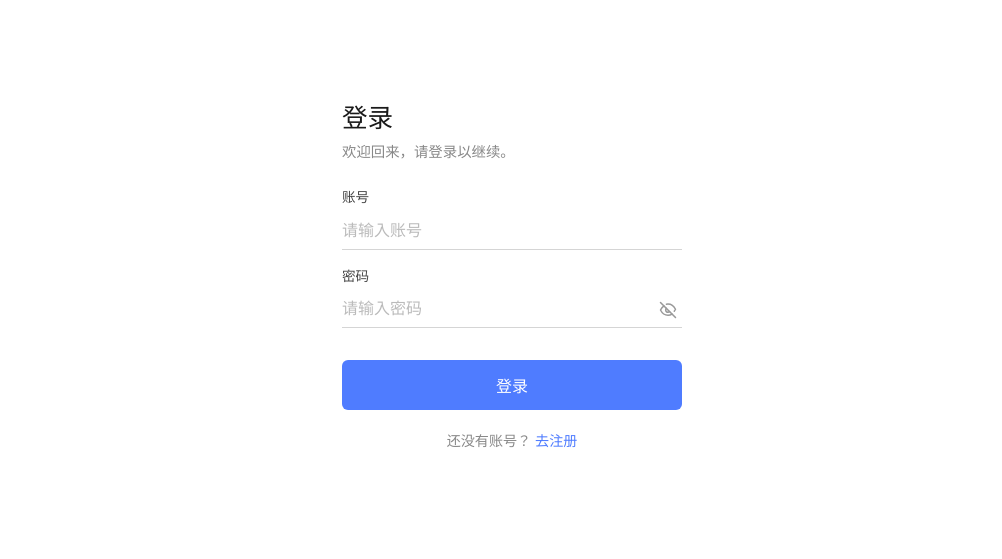
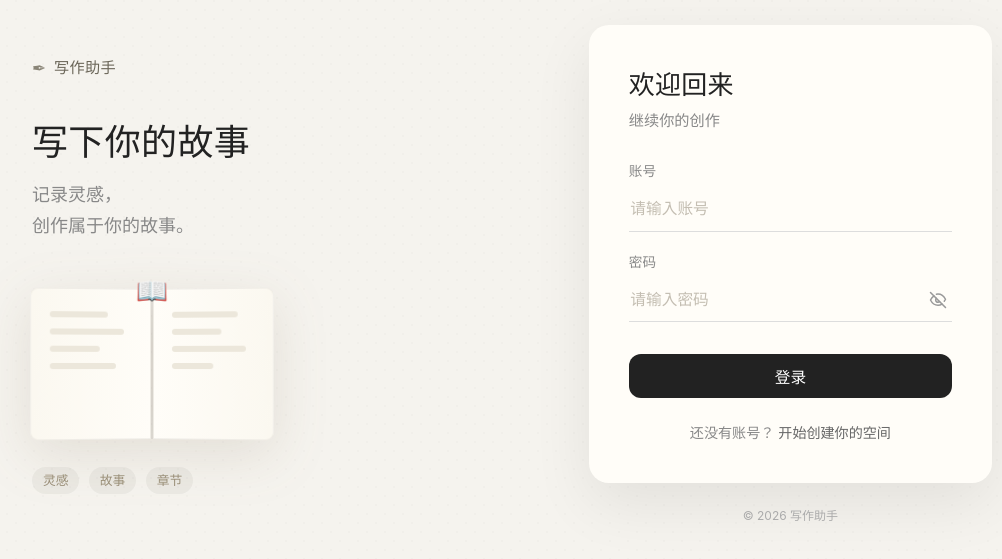
Before and after one commit to waxilo/WiterDemo, a Vue app in the folder front-end/: page / in a window 1280 px wide. Shown: the part 125-684 px from the top of the page, without its empty margins (128-1130 px from the left). Built offline with nearby package versions, Linux system fonts and the light colour scheme.

Commit message:
feat(front-end): 重新设计登录页并抽取统一主题
左右布局品牌区+CSS插画，暖色纸张风登录卡；新增 theme.css 设计变量供全站复用

```diff
--- a/front-end/src/main.ts
+++ b/front-end/src/main.ts
@@ -1,4 +1,5 @@
 import { createApp } from "vue";
 import App from "./App.vue";
+import "./assets/theme.css";
 
 createApp(App).mount("#app");
--- a/front-end/src/views/LoginView.vue
+++ b/front-end/src/views/LoginView.vue
@@ -24,15 +24,58 @@ const submitLabel = computed(() => {
 
 <template>
   <main class="page">
-    <section class="login-card">
-      <h1>{{ isRegister ? "注册" : "登录" }}</h1>
+    <div class="layout">
+      <!-- 左侧品牌区 -->
+      <section class="brand">
+        <div class="brand-inner">
+          <div class="brand-head">
+            <span class="brand-mark">✒</span>
+            <span class="brand-tag">写作助手</span>
+          </div>
+
+          <h1 class="brand-title">写下你的故事</h1>
+          <p class="brand-sub">记录灵感，<br />创作属于你的故事。</p>
+
+          <!-- 纯 CSS 轻量插画：一本摊开的书 -->
+          <div class="illustration" aria-hidden="true">
+            <div class="book">
+              <div class="book-page left">
+                <span class="line w70"></span>
+                <span class="line w90"></span>
+                <span class="line w60"></span>
+                <span class="line w80"></span>
+              </div>
+              <div class="book-spine"></div>
+              <div class="book-page right">
+                <span class="line w80"></span>
+                <span class="line w60"></span>
+                <span class="line w90"></span>
+                <span class="line w50"></span>
+              </div>
+              <span class="book-emoji">📖</span>
+            </div>
+            <div class="tags">
+              <span class="tag">灵感</span>
+              <span class="tag">故事</span>
+              <span class="tag">章节</span>
+            </div>
+          </div>
+        </div>
+      </section>
+
+      <!-- 右侧登录区 -->
+      <section class="auth">
+        <div class="login-card">
+          <header class="card-head">
+            <h2>{{ isRegister ? "创建空间" : "欢迎回来" }}</h2>
             <p class="subtitle">
-        {{ isRegister ? "创建一个新账号开始使用。" : "欢迎回来，请登录以继续。" }}
+              {{ isRegister ? "开始你的创作之旅" : "继续你的创作" }}
             </p>
+          </header>
 
           <form class="form" @submit.prevent="submit">
             <label class="field">
-          <span>账号</span>
+              <span class="field-label">账号</span>
               <input
                 v-model="username"
                 type="text"
@@ -43,12 +86,14 @@ const submitLabel = computed(() => {
             </label>
 
             <label class="field">
-          <span>密码</span>
+              <span class="field-label">密码</span>
               <div class="password-wrap">
                 <input
                   v-model="password"
                   :type="showPassword ? 'text' : 'password'"
-              :autocomplete="isRegister ? 'new-password' : 'current-password'"
+                  :autocomplete="
+                    isRegister ? 'new-password' : 'current-password'
+                  "
                   placeholder="请输入密码"
                   :disabled="loading"
                 />
@@ -70,7 +115,9 @@ const submitLabel = computed(() => {
                     stroke-linecap="round"
                     stroke-linejoin="round"
                   >
-                <path d="M2 12s3.5-7 10-7 10 7 10 7-3.5 7-10 7-10-7-10-7Z" />
+                    <path
+                      d="M2 12s3.5-7 10-7 10 7 10 7-3.5 7-10 7-10-7-10-7Z"
+                    />
                     <circle cx="12" cy="12" r="3" />
                   </svg>
                   <svg
@@ -98,7 +145,7 @@ const submitLabel = computed(() => {
             </label>
 
             <label v-if="isRegister" class="field">
-          <span>确认密码</span>
+              <span class="field-label">确认密码</span>
               <div class="password-wrap">
                 <input
                   v-model="confirmPassword"
@@ -125,7 +172,9 @@ const submitLabel = computed(() => {
                     stroke-linecap="round"
                     stroke-linejoin="round"
                   >
-                <path d="M2 12s3.5-7 10-7 10 7 10 7-3.5 7-10 7-10-7-10-7Z" />
+                    <path
+                      d="M2 12s3.5-7 10-7 10 7 10 7-3.5 7-10 7-10-7-10-7Z"
+                    />
                     <circle cx="12" cy="12" r="3" />
                   </svg>
                   <svg
@@ -163,17 +212,25 @@ const submitLabel = computed(() => {
             <template v-if="isRegister">
               已有账号？
               <button type="button" class="link" @click="switchMode('login')">
-            去登录
+                回到登录
               </button>
             </template>
             <template v-else>
               还没有账号？
-          <button type="button" class="link" @click="switchMode('register')">
-            去注册
+              <button
+                type="button"
+                class="link"
+                @click="switchMode('register')"
+              >
+                开始创建你的空间
               </button>
             </template>
           </p>
+        </div>
+
+        <p class="copyright">© 2026 写作助手</p>
       </section>
+    </div>
   </main>
 </template>
 
@@ -183,68 +240,240 @@ const submitLabel = computed(() => {
   display: flex;
   align-items: center;
   justify-content: center;
-  padding: 1rem;
-  background-color: #ffffff;
+  padding: 2rem 1.5rem;
+  background-color: var(--bg-color);
+  /* 轻微纸张纹理：低调的斜向噪点 */
+  background-image: radial-gradient(
+      rgba(0, 0, 0, 0.015) 1px,
+      transparent 1px
+    ),
+    radial-gradient(rgba(0, 0, 0, 0.015) 1px, transparent 1px);
+  background-size: 18px 18px, 18px 18px;
+  background-position: 0 0, 9px 9px;
+}
+
+.layout {
+  display: grid;
+  grid-template-columns: 1.1fr 0.9fr;
+  align-items: center;
+  gap: 4rem;
+  width: 100%;
+  max-width: 960px;
+  animation: rise 300ms ease both;
+}
+
+@keyframes rise {
+  from {
+    opacity: 0;
+    transform: translateY(20px);
+  }
+  to {
+    opacity: 1;
+    transform: translateY(0);
+  }
+}
+
+/* ---------- 左侧品牌 ---------- */
+.brand-inner {
+  max-width: 380px;
+}
+
+.brand-head {
+  display: inline-flex;
+  align-items: center;
+  gap: 0.5rem;
+  color: var(--secondary-color);
+  margin-bottom: 2.5rem;
+}
+
+.brand-mark {
+  font-size: 1.05rem;
+  color: #8a8577;
+}
+
+.brand-tag {
+  font-size: 0.95rem;
+  font-weight: 600;
+  letter-spacing: 0.02em;
+  color: #6b6659;
+}
+
+.brand-title {
+  margin: 0;
+  font-size: 36px;
+  font-weight: 700;
+  line-height: 1.2;
+  color: var(--text-color);
+  letter-spacing: 0.01em;
+}
+
+.brand-sub {
+  margin: 1rem 0 0;
+  font-size: 18px;
+  line-height: 1.7;
+  color: var(--secondary-color);
+}
+
+/* ---------- CSS 插画 ---------- */
+.illustration {
+  margin-top: 3rem;
+}
+
+.book {
+  position: relative;
+  display: flex;
+  width: 240px;
+  height: 150px;
+  filter: drop-shadow(0 14px 26px rgba(120, 100, 70, 0.14));
+}
+
+.book-page {
+  flex: 1;
+  padding: 22px 18px;
+  display: flex;
+  flex-direction: column;
+  gap: 11px;
+  background: var(--paper-color);
+  border: 1px solid rgba(0, 0, 0, 0.05);
+}
+
+.book-page.left {
+  border-radius: 8px 0 0 8px;
+  transform: perspective(600px) rotateY(6deg);
+  transform-origin: right center;
+  background: linear-gradient(90deg, #fbf8f0, var(--paper-color));
+}
+
+.book-page.right {
+  border-radius: 0 8px 8px 0;
+  transform: perspective(600px) rotateY(-6deg);
+  transform-origin: left center;
+  background: linear-gradient(-90deg, #fbf8f0, var(--paper-color));
+}
+
+.book-spine {
+  width: 2px;
+  background: rgba(0, 0, 0, 0.06);
+}
+
+.line {
+  height: 6px;
+  border-radius: 3px;
+  background: #ece7db;
+}
+
+.line.w50 {
+  width: 50%;
+}
+.line.w60 {
+  width: 60%;
+}
+.line.w70 {
+  width: 70%;
+}
+.line.w80 {
+  width: 80%;
+}
+.line.w90 {
+  width: 90%;
+}
+
+.book-emoji {
+  position: absolute;
+  top: -18px;
+  left: 50%;
+  transform: translateX(-50%);
+  font-size: 26px;
+  filter: saturate(0.85);
+}
+
+.tags {
+  display: flex;
+  gap: 0.6rem;
+  margin-top: 1.75rem;
+}
+
+.tag {
+  padding: 0.3em 0.85em;
+  font-size: 0.8rem;
+  color: #9a8f78;
+  background: rgba(138, 133, 119, 0.09);
+  border-radius: 999px;
+}
+
+/* ---------- 右侧登录区 ---------- */
+.auth {
+  display: flex;
+  flex-direction: column;
+  align-items: center;
 }
 
 .login-card {
   width: 100%;
-  max-width: 340px;
-  text-align: left;
+  max-width: 420px;
+  padding: 40px;
+  background: var(--paper-color);
+  border-radius: var(--radius-lg);
+  box-shadow: var(--shadow-card);
 }
 
-h1 {
-  margin: 0 0 0.25rem;
-  font-size: 1.6rem;
-  color: #1a1a1a;
+.card-head {
+  margin-bottom: 1.75rem;
+}
+
+.card-head h2 {
+  margin: 0;
+  font-size: 26px;
+  font-weight: 700;
+  color: var(--text-color);
+  letter-spacing: 0.01em;
 }
 
 .subtitle {
-  margin: 0 0 1.5rem;
-  color: #888;
-  font-size: 0.9rem;
+  margin: 0.4rem 0 0;
+  font-size: 0.95rem;
+  color: var(--secondary-color);
 }
 
 .form {
   display: flex;
   flex-direction: column;
-  gap: 1rem;
+  gap: 1.25rem;
 }
 
 .field {
   display: flex;
   flex-direction: column;
-  gap: 0.35rem;
+  gap: 0.4rem;
 }
 
-.field span {
+.field-label {
   font-size: 0.85rem;
-  font-weight: 600;
-  color: #444;
+  color: var(--secondary-color);
 }
 
 .field input {
-  padding: 0.55em 0;
-  font-size: 1em;
+  height: 44px;
+  padding: 0 0.1em;
+  font-size: 0.98rem;
   border: none;
-  border-bottom: 1px solid #d5d5d5;
+  border-bottom: 1px solid var(--border-color);
   border-radius: 0;
   background-color: transparent;
-  color: #1a1a1a;
-  transition: border-color 0.2s;
+  color: var(--text-color);
+  transition: border-color 0.25s ease;
 }
 
 .field input:focus {
   outline: none;
-  border-bottom-color: #4f7cff;
+  border-bottom-color: var(--border-strong);
 }
 
 .field input::placeholder {
-  color: #bbb;
+  color: #c4beb2;
 }
 
-/* Hide the WebView2/Edge native password reveal & clear controls so only our
-   custom eye toggle shows. */
+/* 隐藏 WebView2/Edge 原生的密码显示 / 清除控件，只保留自定义眼睛 */
 .field input::-ms-reveal,
 .field input::-ms-clear {
   display: none;
@@ -258,8 +487,8 @@ h1 {
 
 .password-wrap input {
   flex: 1;
+  width: 100%;
   padding-right: 2.5rem;
-  width: 100%;
 }
 
 .toggle {
@@ -273,11 +502,11 @@ h1 {
   background-color: transparent;
   border: none;
   cursor: pointer;
-  transition: color 0.2s;
+  transition: color 0.2s ease;
 }
 
 .toggle:hover:not(:disabled) {
-  color: #4f7cff;
+  color: #666;
 }
 
 .toggle:disabled {
@@ -286,45 +515,52 @@ h1 {
 }
 
 .submit {
-  margin-top: 1rem;
-  padding: 0.8em 1em;
-  font-size: 1em;
+  height: 44px;
+  margin-top: 0.75rem;
+  font-size: 0.98rem;
   font-weight: 600;
-  color: #ffffff;
-  background-color: #4f7cff;
+  color: #fff;
+  background-color: var(--accent-color);
   border: none;
-  border-radius: 6px;
+  border-radius: var(--radius-md);
   cursor: pointer;
-  transition: background-color 0.2s;
+  transition: background-color 0.2s ease, transform 0.15s ease,
+    box-shadow 0.2s ease;
 }
 
 .submit:hover:not(:disabled) {
-  background-color: #3d68e8;
+  background-color: var(--accent-hover);
+  transform: translateY(-1px);
+  box-shadow: 0 6px 18px rgba(0, 0, 0, 0.12);
+}
+
+.submit:active:not(:disabled) {
+  transform: translateY(0);
 }
 
 .submit:disabled {
-  opacity: 0.65;
+  opacity: 0.55;
   cursor: default;
 }
 
 .error {
   margin: 0;
-  color: #e03131;
+  color: #d9645a;
   font-size: 0.88rem;
 }
 
 .switch {
-  margin: 1.25rem 0 0;
+  margin: 1.5rem 0 0;
   text-align: center;
   font-size: 0.88rem;
-  color: #888;
+  color: var(--secondary-color);
 }
 
 .link {
   padding: 0;
   font-size: 0.88rem;
-  font-weight: 600;
-  color: #4f7cff;
+  font-weight: 500;
+  color: #666;
   background: transparent;
   border: none;
   cursor: pointer;
@@ -333,4 +569,47 @@ h1 {
 .link:hover {
   text-decoration: underline;
 }
+
+.copyright {
+  margin: 1.5rem 0 0;
+  font-size: 12px;
+  color: var(--muted-color);
+}
+
+/* ---------- 响应式：移动端上下堆叠 ---------- */
+@media (max-width: 760px) {
+  .layout {
+    grid-template-columns: 1fr;
+    gap: 2.5rem;
+    max-width: 420px;
+  }
+
+  .brand-inner {
+    max-width: none;
+    text-align: center;
+  }
+
+  .brand-head {
+    margin-bottom: 1.25rem;
+  }
+
+  .brand-title {
+    font-size: 30px;
+  }
+
+  .illustration {
+    display: flex;
+    flex-direction: column;
+    align-items: center;
+    margin-top: 2rem;
+  }
+
+  .tags {
+    justify-content: center;
+  }
+
+  .login-card {
+    padding: 32px 24px;
+  }
+}
 </style>
```
Also changed, not shown: front-end/src/assets/theme.css (added, +32 -0 lines). Lines whose indentation alone changed are shown as unchanged.
